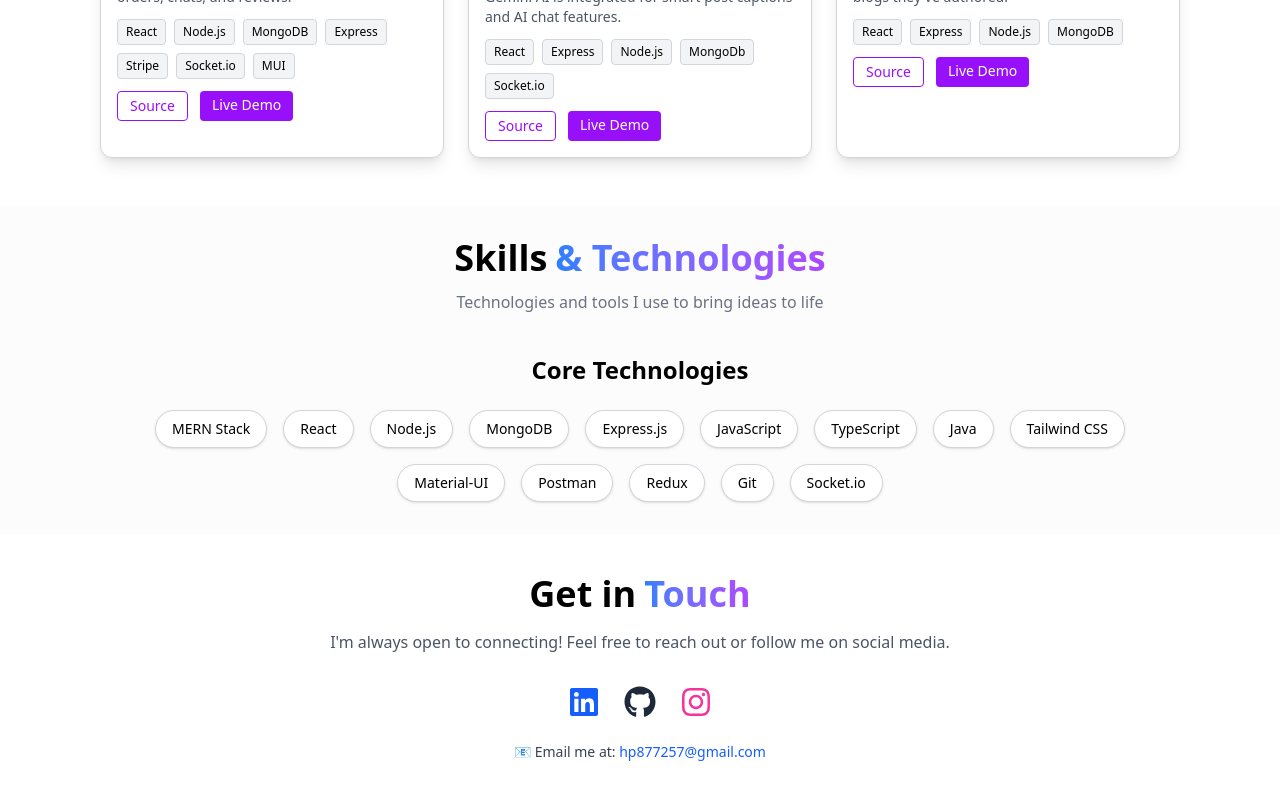
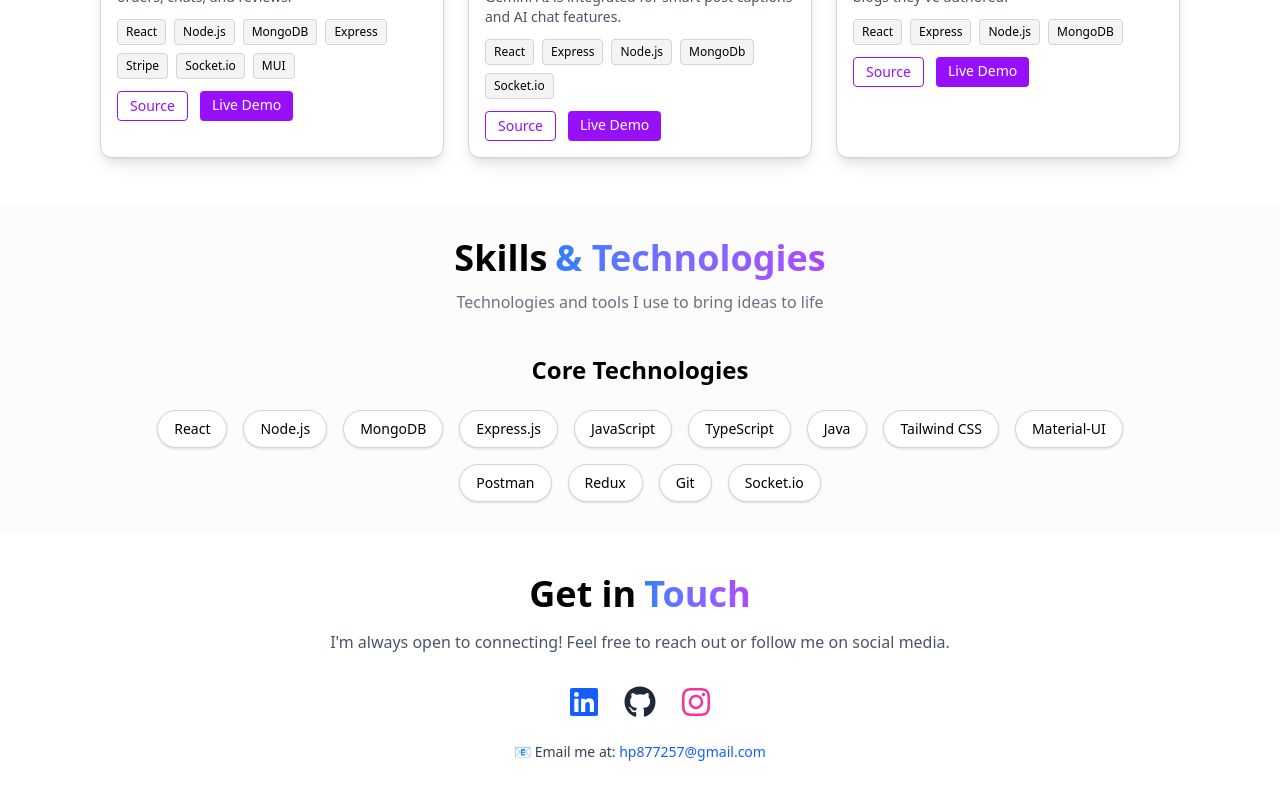
Before and after one commit to harsh15550/Portfolio, a React (Vite) app: page / in a window 1280 px wide. Shown: the part 1941-2741 px from the top of the page. Built offline with nearby package versions, Linux system fonts and the light colour scheme.

Commit message:
insta update

```diff
--- a/src/Components/SkillsSection.tsx
+++ b/src/Components/SkillsSection.tsx
@@ -1,7 +1,7 @@
 
 const SkillsSection = () => {
     const coreTechnologies = [
-        'MERN Stack', 'React', 'Node.js', 'MongoDB', 'Express.js',
+        'React', 'Node.js', 'MongoDB', 'Express.js',
         'JavaScript', 'TypeScript', 'Java', 'Tailwind CSS',
         'Material-UI', 'Postman', 'Redux', 'Git', 'Socket.io'
     ];
```
